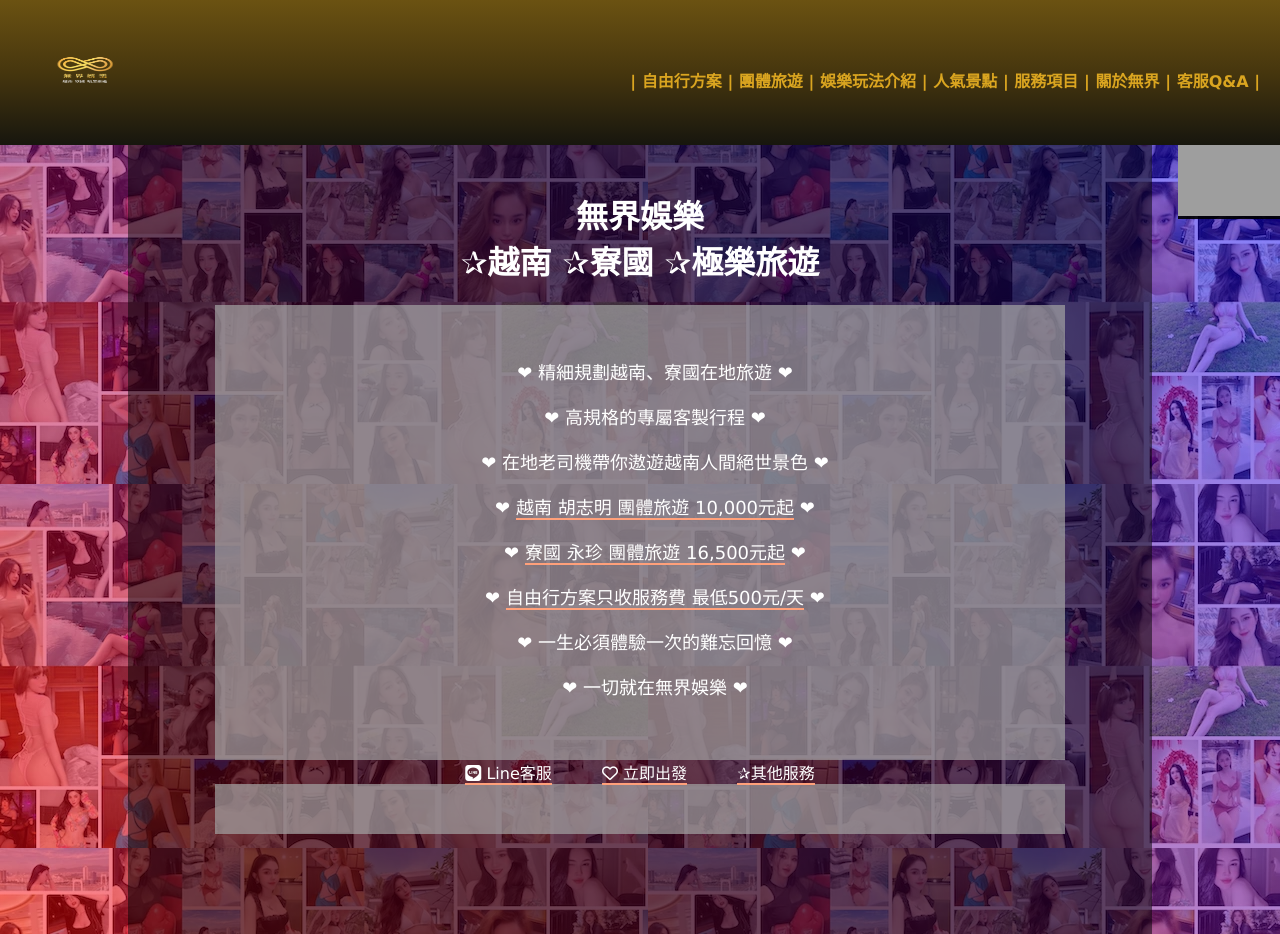
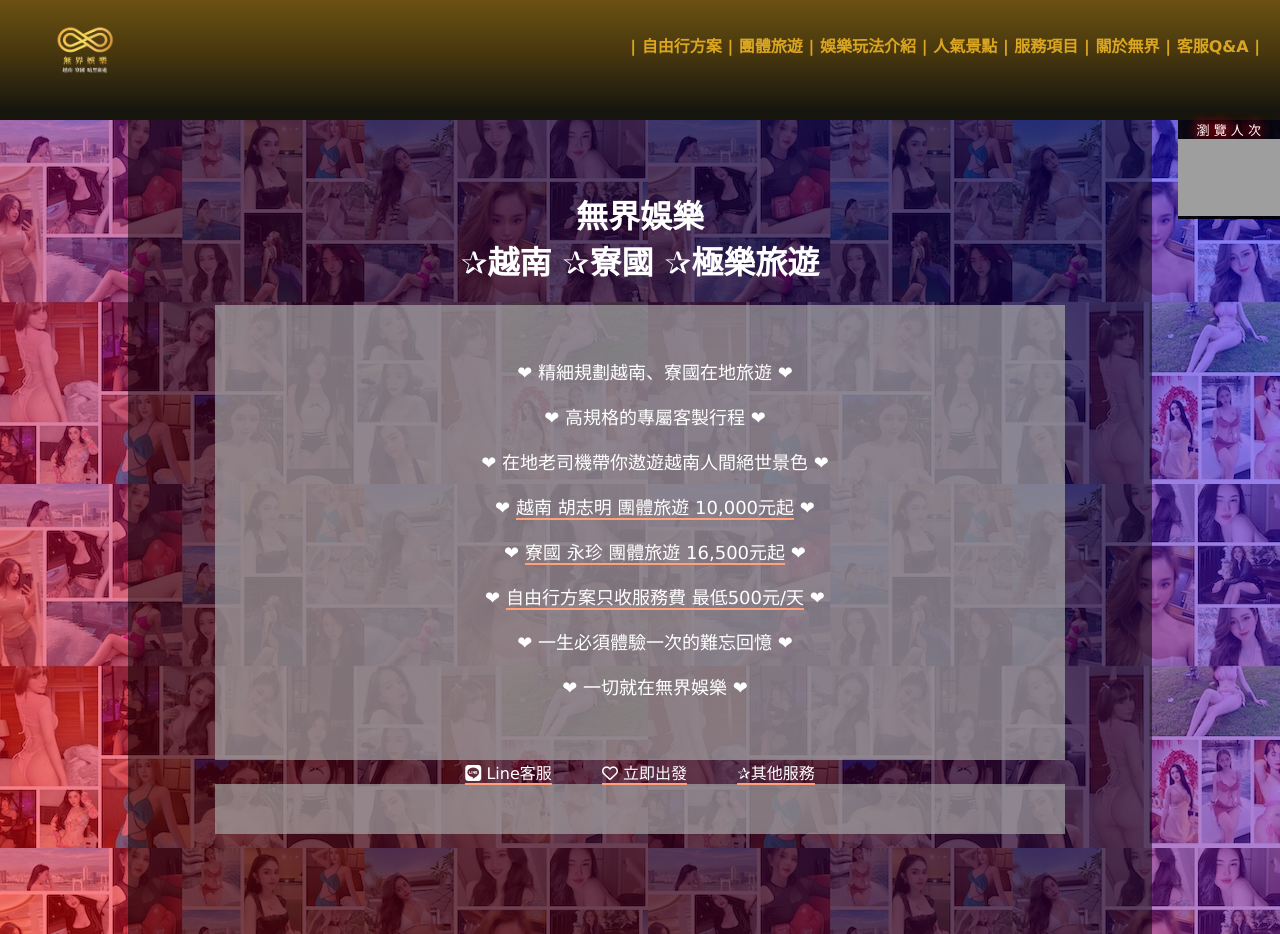
Before and after one commit to unboundedEn/AdWeb.github.io, a plain HTML site: page index.html in a window 1280 px wide. Shown: the top 934 px of the page. Drawn offline with Linux system fonts and the light colour scheme; grey boxes are pictures that could not be loaded.

Commit message:
fix header icon

```diff
--- a/css/globalstyle_Web.css
+++ b/css/globalstyle_Web.css
@@ -15,7 +15,7 @@ html, body {
     /*background: radial-gradient(goldenrod,rgb(94, 74, 25),rgb(23, 22, 14));*/
     height: 95px;
     padding-left: 50px;
-    padding-top: 50px;
+    padding-top: 15px;
     font-size: large;
     z-index: 1000;
 }
--- a/index.html
+++ b/index.html
@@ -16,7 +16,7 @@
     <body>
         <div class="header" >
             <a href="https://xn--6kru24b8ras22jx4crv2a.com/main.html" class= "img-with-text">
-                <img  src="imgs/logo/header.webp" width="70px" height="40px" alt="無界娛樂logo">
+                <img  src="imgs/logo/header.webp" width="70px" height="70px" alt="無界娛樂logo">
             </a>
 
             <nav>
```
